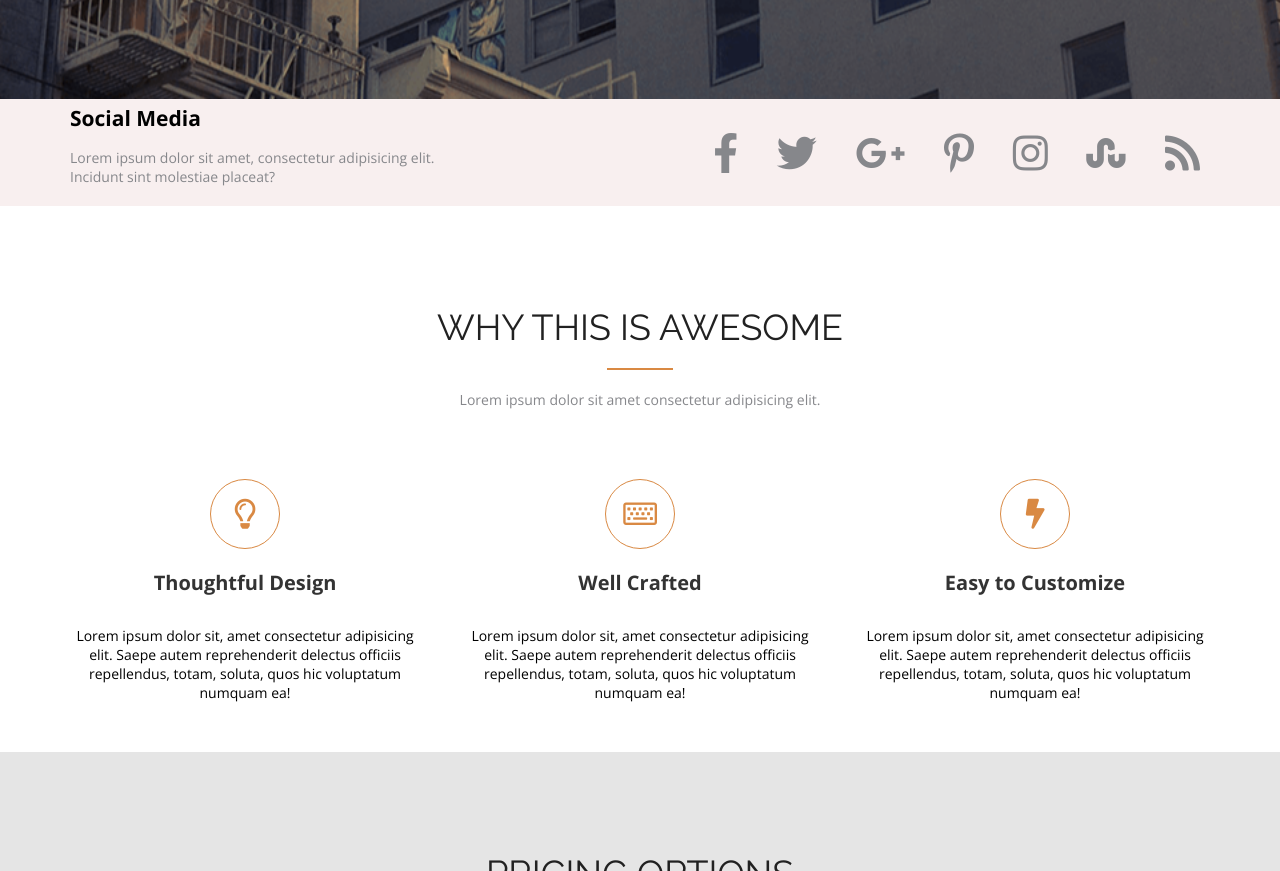
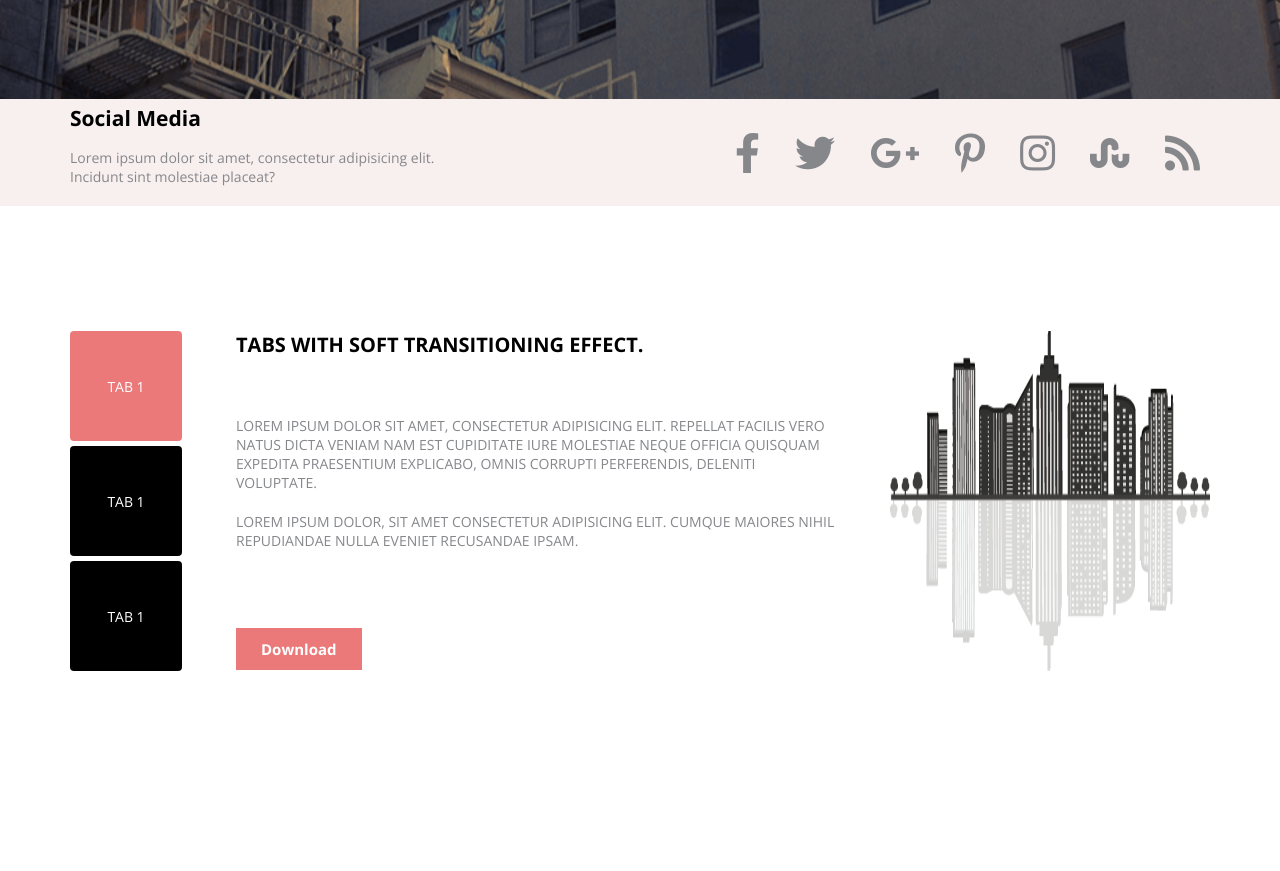
Before and after one commit to akhremYuri/FE07-wk-1-Akhrem-Yuri, a plain HTML site: page maket-1/index.html in a window 1280 px wide. Shown: the part 760-1631 px from the top of the page. Drawn offline with nearby package versions, Linux system fonts and the light colour scheme.

Commit message:
tabs section have been added

```diff
--- a/maket-1/css/social.css
+++ b/maket-1/css/social.css
@@ -21,6 +21,10 @@
     padding: 20px 0;
 }
 
+.social__list{
+    display: flex;
+}
+
 .social__icons .fab,
 .social__icons .fas{
     font-size: 40px;
--- a/maket-1/css/style.css
+++ b/maket-1/css/style.css
@@ -8,6 +8,7 @@
 @import 'footer.css';
 @import 'prototypes.css';
 @import 'contact.css';
+@import 'tabs.css';
 
 * {
     margin: 0;
--- /dev/null
+++ b/maket-1/css/tabs.css
@@ -0,0 +1,66 @@
+.tabs__flex-box{
+    display: flex;
+    justify-content: space-between;
+    margin: 125px 0;
+}
+
+.tabs-box{
+    display: flex;
+    flex-direction: column;
+}
+
+.tab-item{
+  width: 112px;
+  height: 110px;
+  background-color: #000;
+  color: #fff;
+  border-radius: 4px;
+  display: flex;
+  justify-content: center;
+  align-items: center;
+
+}
+
+.tab-item + .tab-item {
+    margin-top: 5px;
+}
+
+.selected-item{
+    background-color: #ec7979;
+}
+
+.tab-item__text{
+    text-transform: uppercase;
+}
+
+.tabs__content{
+    width: 600px;
+}
+
+.tabs__content-title{
+    text-transform: uppercase;
+    margin-bottom: 58px;
+    font-size: 20px;
+    line-height: 27px;
+    font-weight: 700;
+}
+
+.tabs__content-text{
+    text-transform: uppercase;
+    color: #86878B;
+    margin-bottom: 89px;
+}
+
+.tabs__content-text p {
+    margin-bottom: 20px;
+}
+
+.tabs__content-link{
+    background-color: #ec7979;
+    color: #fff;
+    text-decoration: none;
+    padding: 11px 25px;
+    font-size: 15px;
+    line-height: 20px;
+    font-weight: 600;
+}
--- a/maket-1/index.html
+++ b/maket-1/index.html
@@ -55,14 +55,44 @@
                     <p class="social__content">Lorem ipsum dolor sit amet, consectetur adipisicing elit. Incidunt sint molestiae placeat?</p>
                 </div>
                 <div class="social__icons">
-                    <a class="social__links" href="#"><i class="fab fa-facebook-f"></i></a>
-                    <a class="social__links" href="#"><i class="fab fa-twitter"></i></a>
-                    <a class="social__links" href="#"><i class="fab fa-google-plus-g"></i></a>
-                    <a class="social__links" href="#"><i class="fab fa-pinterest-p"></i></a>
-                    <a class="social__links" href="#"><i class="fab fa-instagram"></i></a>
-                    <a class="social__links" href="#"><i class="fab fa-stumbleupon"></i></a>
-                    <a class="social__links" href="#"><i class="fas fa-rss"></i></a>
+                    <ul class="social__list">
+                        <li><a class="social__links" href="#"><i class="fab fa-facebook-f"></i></a></li>
+                        <li><a class="social__links" href="#"><i class="fab fa-twitter"></i></a></li>
+                        <li><a class="social__links" href="#"><i class="fab fa-google-plus-g"></i></a></li>
+                        <li><a class="social__links" href="#"><i class="fab fa-pinterest-p"></i></a></li>
+                        <li><a class="social__links" href="#"><i class="fab fa-instagram"></i></a></li>
+                        <li><a class="social__links" href="#"><i class="fab fa-stumbleupon"></i></a></li>
+                        <li><a class="social__links" href="#"><i class="fas fa-rss"></i></a></li>
+                    </ul>
                 </div>
+            </div>
+        </div>
+    </section>
+    <section class="tabs">
+        <div class="container">
+            <div class="tabs__flex-box">
+                <div class="tabs-box">
+                    <div class="tab-item selected-item">
+                        <p class="tab-item__text">TAB 1</p>
+                    </div>
+                    <div class="tab-item">
+                        <p class="tab-item__text">TAB 1</p>
+                    </div>
+                    <div class="tab-item">
+                        <p class="tab-item__text">TAB 1</p>
+                    </div>
+                </div>
+                <div class="tabs__content">
+                    <h2 class="tabs__content-title">
+                        Tabs with soft transitioning effect.
+                    </h2>
+                    <div class="tabs__content-text">
+                        <p>Lorem ipsum dolor sit amet, consectetur adipisicing elit. Repellat facilis vero natus dicta veniam nam est cupiditate iure molestiae neque officia quisquam expedita praesentium explicabo, omnis corrupti perferendis, deleniti voluptate.</p>
+                        <p>Lorem ipsum dolor, sit amet consectetur adipisicing elit. Cumque maiores nihil repudiandae nulla eveniet recusandae ipsam.</p>
+                    </div>
+                    <a class="tabs__content-link" href="#">Download</a>
+                </div>
+                <img class="tabs__image" src="images/image_right.png" alt="">
             </div>
         </div>
     </section>
```
Also changed, not shown: maket-1/images/image_right.png (added).
